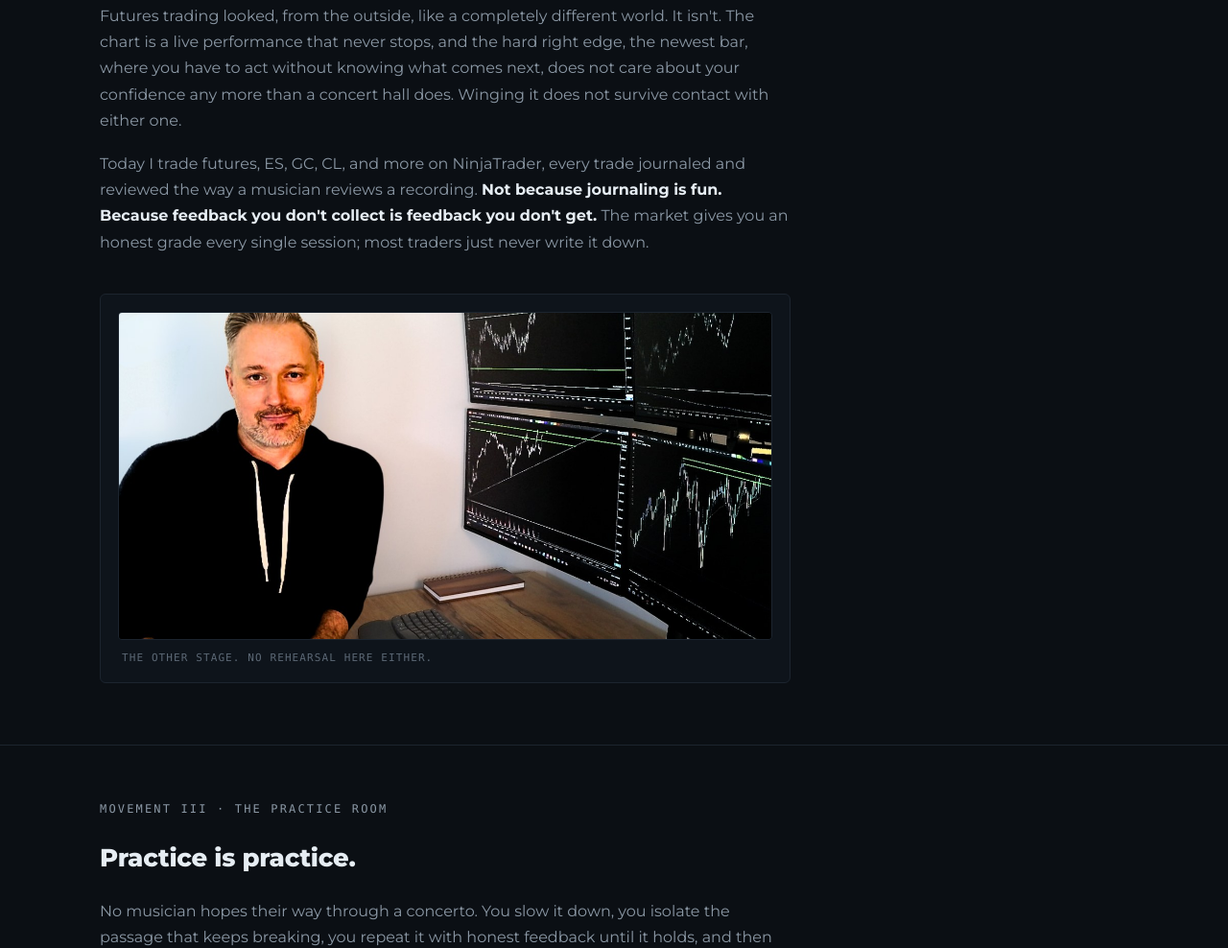
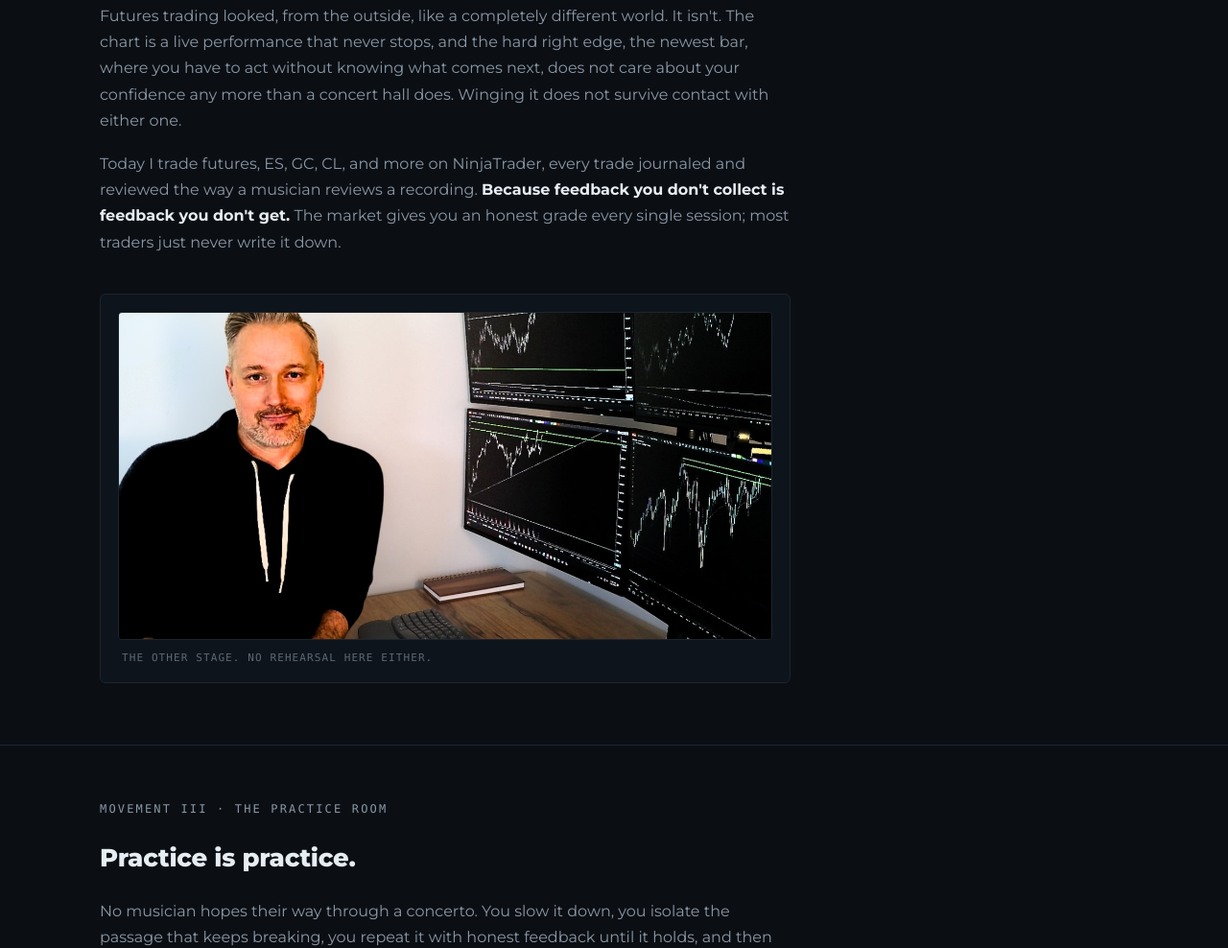
Before and after one commit to jwniehoff/ftr-about, a plain HTML site: page index.html in a window 1280 px wide. Shown: the part 1398-2386 px from the top of the page at 96% size. Drawn offline with Linux system fonts and the light colour scheme.

Commit message:
Update index.html

```diff
--- a/index.html
+++ b/index.html
@@ -261,7 +261,7 @@
     <p class="eyebrow">Movement II &middot; The chart</p>
     <h2>Then I met a stage with no rehearsal.</h2>
     <p>Futures trading looked, from the outside, like a completely different world. It isn't. The chart is a live performance that never stops, and the hard right edge, the newest bar, where you have to act without knowing what comes next, does not care about your confidence any more than a concert hall does. Winging it does not survive contact with either one.</p>
-    <p>Today I trade futures, ES, GC, CL, and more on NinjaTrader, every trade journaled and reviewed the way a musician reviews a recording. <strong>Not because journaling is fun. Because feedback you don't collect is feedback you don't get.</strong> The market gives you an honest grade every single session; most traders just never write it down.</p>
+    <p>Today I trade futures, ES, GC, CL, and more on NinjaTrader, every trade journaled and reviewed the way a musician reviews a recording. <strong>Because feedback you don't collect is feedback you don't get.</strong> The market gives you an honest grade every single session; most traders just never write it down.</p>
     <figure class="strip">
       <img src="jason-trading-wide.jpg" alt="Jason Niehoff at his trading desk with NinjaTrader charts across four monitors">
       <figcaption>The other stage. No rehearsal here either.</figcaption>
```
